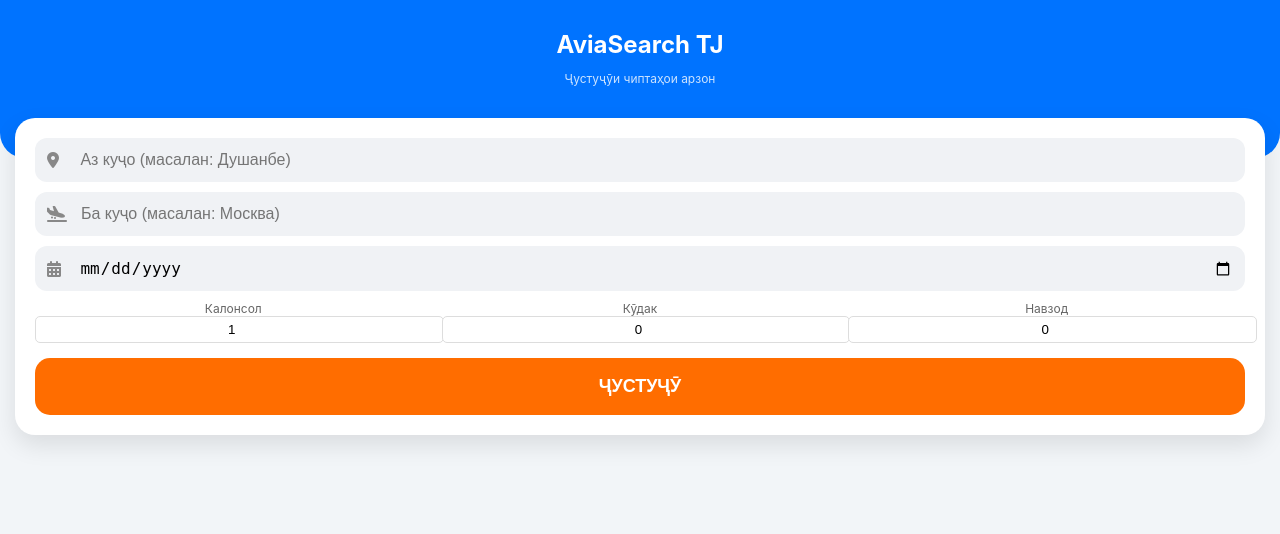
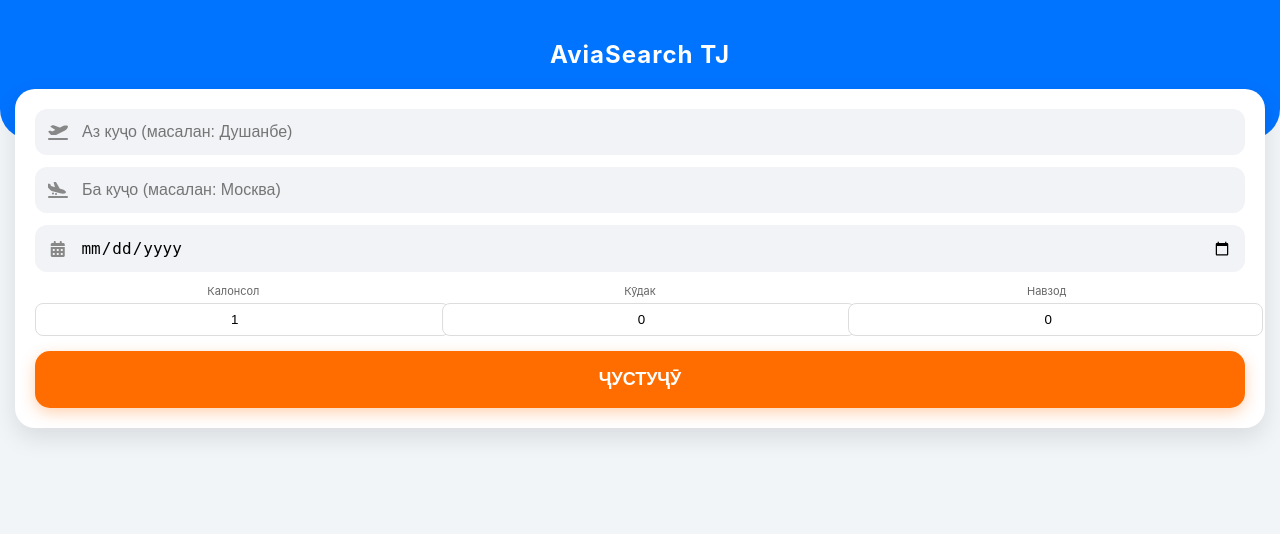
Before and after one commit to OSON-SAVDO/Avia-Search-TJ, a Flask app: page / in a window 1280 px wide. Shown: the top 534 px of the page. Run offline with Flask 3, Linux system fonts and the light colour scheme.

Commit message:
Update index.html

```diff
--- a/templates/index.html
+++ b/templates/index.html
@@ -3,115 +3,185 @@
 <head>
     <meta charset="UTF-8">
     <meta name="viewport" content="width=device-width, initial-scale=1.0, maximum-scale=1.0, user-scalable=no">
-    <title>AviaSearch TJ</title>
+    <title>AviaSearch TJ - Чиптаҳои Арзон</title>
     <link rel="stylesheet" href="https://cdnjs.cloudflare.com/ajax/libs/font-awesome/6.0.0/css/all.min.css">
     <style>
-        :root { --blue: #0073ff; --orange: #ff6d00; --gray: #f2f5f8; }
-        body { font-family: -apple-system, sans-serif; background: var(--gray); margin: 0; padding-bottom: 80px; }
+        :root { --blue: #0073ff; --orange: #ff6d00; --bg: #f2f5f8; --text: #333; }
+        body { font-family: -apple-system, system-ui, sans-serif; background: var(--bg); margin: 0; color: var(--text); padding-bottom: 80px; }
 
-        .app-header { background: var(--blue); color: white; padding: 30px 20px 60px; text-align: center; border-radius: 0 0 25px 25px; }
+        /* Header */
+        .app-header { background: var(--blue); color: white; padding: 40px 20px 70px; text-align: center; border-radius: 0 0 30px 30px; }
+        .app-header h1 { margin: 0; font-size: 24px; letter-spacing: 1px; }
 
-        .search-card { background: white; margin: -40px 15px 20px; padding: 20px; border-radius: 20px; box-shadow: 0 10px 25px rgba(0,0,0,0.1); }
-        .input-group { background: #f0f2f5; border-radius: 12px; padding: 12px; margin-bottom: 10px; display: flex; align-items: center; }
-        .input-group i { color: #888; margin-right: 12px; width: 20px; }
-        .input-group input, .input-group select { border: none; background: transparent; width: 100%; font-size: 16px; outline: none; }
+        /* Search Form */
+        .search-container { background: white; margin: -50px 15px 20px; border-radius: 20px; padding: 20px; box-shadow: 0 10px 25px rgba(0,0,0,0.1); }
+        .field { background: #f1f3f6; border-radius: 12px; padding: 12px; margin-bottom: 12px; display: flex; align-items: center; border: 1px solid transparent; }
+        .field:focus-within { border-color: var(--blue); background: white; }
+        .field i { color: #888; margin-right: 12px; width: 20px; text-align: center; }
+        .field input, .field select { border: none; background: transparent; width: 100%; font-size: 16px; outline: none; font-weight: 500; }
 
-        .passenger-grid { display: grid; grid-template-columns: 1fr 1fr 1fr; gap: 10px; margin-bottom: 15px; }
-        .psg-item { font-size: 12px; color: #666; text-align: center; }
-        .psg-item input { width: 100%; padding: 5px; border-radius: 5px; border: 1px solid #ddd; text-align: center; }
+        .psg-row { display: grid; grid-template-columns: 1fr 1fr 1fr; gap: 10px; margin-bottom: 15px; }
+        .psg-box { text-align: center; font-size: 11px; color: #666; }
+        .psg-box input { width: 100%; padding: 8px; border-radius: 8px; border: 1px solid #ddd; text-align: center; margin-top: 5px; }
 
-        .search-btn { width: 100%; background: var(--orange); color: white; border: none; padding: 18px; border-radius: 15px; font-weight: bold; font-size: 18px; cursor: pointer; }
+        .search-btn { width: 100%; background: var(--orange); color: white; border: none; padding: 18px; border-radius: 15px; font-size: 18px; font-weight: bold; cursor: pointer; transition: 0.2s; box-shadow: 0 5px 15px rgba(255,109,0,0.3); }
+        .search-btn:active { transform: scale(0.98); }
 
-        /* Натиҷаҳо */
-        .flight-card { background: white; margin: 12px; border-radius: 15px; padding: 15px; box-shadow: 0 4px 10px rgba(0,0,0,0.05); }
-        .price-row { display: flex; justify-content: space-between; align-items: center; border-bottom: 1px dashed #eee; padding-bottom: 10px; margin-bottom: 10px; }
-        .price-val { font-size: 20px; font-weight: 900; color: var(--blue); }
+        /* Ticket Card */
+        .flight-card { background: white; margin: 15px; border-radius: 20px; padding: 18px; box-shadow: 0 5px 15px rgba(0,0,0,0.05); border: 1px solid #eee; }
 
-        .route-row { display: flex; justify-content: space-between; align-items: center; }
-        .city-box b { font-size: 18px; display: block; }
-        .city-box span { font-size: 11px; color: #888; }
+        .card-top { display: flex; justify-content: space-between; align-items: center; margin-bottom: 15px; }
+        .airline-info { display: flex; align-items: center; gap: 8px; }
+        .airline-logo { width: 32px; height: 32px; border-radius: 6px; }
+        .airline-name { font-weight: bold; font-size: 14px; color: #555; }
+        .price-tag { font-size: 22px; font-weight: 900; color: var(--blue); }
 
-        .info-badge { font-size: 11px; padding: 4px 8px; border-radius: 5px; margin-top: 10px; display: inline-block; }
+        .route-details { display: flex; justify-content: space-between; align-items: center; margin: 15px 0; }
+        .point { flex: 1; }
+        .point.right { text-align: right; }
+        .code { font-size: 22px; font-weight: 800; display: block; }
+        .city { font-size: 12px; color: #888; }
+        .time { font-size: 14px; font-weight: bold; margin-top: 4px; display: block; }
+
+        .path-visual { flex: 1.5; text-align: center; padding: 0 10px; position: relative; }
+        .duration-text { font-size: 10px; color: #999; margin-bottom: 4px; }
+        .line-container { display: flex; align-items: center; justify-content: center; gap: 4px; }
+        .dot { width: 6px; height: 6px; background: #ccc; border-radius: 50%; }
+        .line { height: 1px; background: #ddd; flex: 1; position: relative; }
+        .fa-plane { color: #ccc; font-size: 12px; }
+
+        .card-bottom { display: flex; justify-content: space-between; align-items: center; margin-top: 15px; padding-top: 12px; border-top: 1px dashed #eee; }
+        .status-badge { font-size: 11px; padding: 4px 10px; border-radius: 20px; font-weight: 600; }
         .direct { background: #e8f5e9; color: #2e7d32; }
         .transfer { background: #fff3e0; color: #e65100; }
 
-        .buy-button { display: block; background: var(--blue); color: white; text-align: center; text-decoration: none; padding: 12px; border-radius: 10px; margin-top: 15px; font-weight: bold; }
+        .baggage-info { font-size: 11px; color: #666; display: flex; align-items: center; gap: 4px; }
+        .has-bag { color: #2e7d32; }
 
-        /* Филтрҳо */
-        .filter-bar { display: flex; overflow-x: auto; padding: 0 15px; gap: 10px; margin-bottom: 10px; }
-        .filter-btn { background: white; border: 1px solid #ddd; padding: 8px 15px; border-radius: 20px; font-size: 13px; white-space: nowrap; }
+        .buy-action { display: block; width: 100%; background: #f0f7ff; color: var(--blue); text-align: center; padding: 12px; border-radius: 12px; text-decoration: none; font-weight: bold; margin-top: 15px; transition: 0.3s; }
+        .buy-action:hover { background: var(--blue); color: white; }
+
+        /* Filters */
+        .filter-scroll { display: flex; overflow-x: auto; padding: 5px 15px; gap: 10px; margin-bottom: 10px; scrollbar-width: none; }
+        .filter-item { background: white; border: 1px solid #ddd; padding: 8px 16px; border-radius: 20px; font-size: 13px; white-space: nowrap; cursor: pointer; }
+        .filter-item.active { background: var(--blue); color: white; border-color: var(--blue); }
+
+        /* Loading */
+        #loader { display: none; text-align: center; padding: 20px; }
     </style>
 </head>
 <body>
 
     <div class="app-header">
-    <h2 style="margin:0">AviaSearch TJ</h2>
-    <p style="font-size:12px; opacity:0.8">Ҷустуҷӯи чиптаҳои арзон</p>
+        <h1>AviaSearch TJ</h1>
     </div>
 
-<div class="search-card">
-    <form action="/search" method="post">
-        <div class="input-group">
-            <i class="fas fa-map-marker-alt"></i>
+    <div class="search-container">
+        <form action="/search" method="post" id="searchForm">
+            <div class="field">
+                <i class="fas fa-plane-departure"></i>
                 <input type="text" name="from_city" placeholder="Аз куҷо (масалан: Душанбе)" required>
             </div>
-        <div class="input-group">
+            <div class="field">
                 <i class="fas fa-plane-arrival"></i>
                 <input type="text" name="to_city" placeholder="Ба куҷо (масалан: Москва)" required>
             </div>
-        <div class="input-group">
+            <div class="field">
                 <i class="fas fa-calendar-alt"></i>
                 <input type="date" name="depart_date" required>
             </div>
 
-        <div class="passenger-grid">
-            <div class="psg-item">Калонсол<input type="number" name="adults" value="1" min="1"></div>
-            <div class="psg-item">Кӯдак<input type="number" name="children" value="0" min="0"></div>
-            <div class="psg-item">Навзод<input type="number" name="infants" value="0" min="0"></div>
+            <div class="psg-row">
+                <div class="psg-box">Калонсол<input type="number" name="adults" value="1" min="1"></div>
+                <div class="psg-box">Кӯдак<input type="number" name="children" value="0" min="0"></div>
+                <div class="psg-box">Навзод<input type="number" name="infants" value="0" min="0"></div>
             </div>
 
             <button type="submit" class="search-btn">ҶУСТУҶӮ</button>
         </form>
+
+        <div id="loader">
+            <i class="fas fa-plane fa-spin" style="font-size: 24px; color: var(--blue); margin-bottom: 10px;"></i>
+            <p style="font-size: 13px; color: #666;">Нархҳои арзонро меҷӯем...</p>
+        </div>
     </div>
 
     {% if flights %}
-<div class="filter-bar">
-    <button class="filter-btn">Арзонтарин</button>
-    <button class="filter-btn">Бе пересадка</button>
-    <button class="filter-btn">Бо багаж</button>
+    <div class="filter-scroll">
+        <div class="filter-item active">Ҳама</div>
+        <div class="filter-item">Арзонтарин</div>
+        <div class="filter-item">Бе таваққуф</div>
+        <div class="filter-item">Бо багаж</div>
     </div>
 
-<div class="results">
+    <div class="results-list">
         {% for f in flights %}
         <div class="flight-card">
-        <div class="price-row">
-            <span style="font-size:12px; color:#666">{{ f.airline }}</span>
-            <span class="price-val">{{ f.price }} TJS</span>
+            <div class="card-top">
+                <div class="airline-info">
+                    <img src="https://pics.avs.io/al_base/64/64/{{ f.airline }}.png" class="airline-logo" alt="logo">
+                    <span class="airline-name">{{ f.airline }}</span>
                 </div>
-        <div class="route-row">
-            <div class="city-box">
-                <b>{{ origin }}</b>
-                <span>{{ f.date }}</span>
+                <span class="price-tag">{{ f.price }} TJS</span>
             </div>
-            <div style="text-align:center; color:#ccc">
-                <i class="fas fa-plane" style="font-size:12px"></i>
-                <div style="font-size:10px; color:#999">{{ f.duration // 60 }}с {{ f.duration % 60 }}м</div>
+
+            <div class="route-details">
+                <div class="point">
+                    <span class="code">{{ origin }}</span>
+                    <span class="city">Оғоз</span>
+                    <span class="time">{{ f.time }}</span>
                 </div>
-            <div class="city-box" style="text-align:right">
-                <b>{{ destination }}</b>
-                <span>{{ f.time }}</span>
+
+                <div class="path-visual">
+                    <div class="duration-text">{{ f.duration // 60 }}с {{ f.duration % 60 }}м</div>
+                    <div class="line-container">
+                        <div class="dot"></div>
+                        <div class="line"></div>
+                        <i class="fas fa-plane"></i>
+                        <div class="line"></div>
+                        <div class="dot"></div>
+                    </div>
+                    <div class="status-badge {% if f.transfers == 0 %}direct{% else %}transfer{% endif %}" style="margin-top: 8px; display: inline-block;">
+                        {% if f.transfers == 0 %}Бе таваққуф{% else %}{{ f.transfers }} таваққуф{% endif %}
                     </div>
                 </div>
 
-        <div class="info-badge {% if f.transfers == 0 %}direct{% else %}transfer{% endif %}">
-            {% if f.transfers == 0 %}Бе пересадка{% else %}{{ f.transfers }} пересадка{% endif %}
+                <div class="point right">
+                    <span class="code">{{ destination }}</span>
+                    <span class="city">Расидан</span>
+                    <span class="time">--:--</span>
+                </div>
             </div>
 
-        <a href="{{ f.buy_url }}" class="buy-button" target="_blank">ХАРИДАН ДАР AVIASALES</a>
+            <div class="card-bottom">
+                <div class="baggage-info {% if f.has_baggage %}has-bag{% endif %}">
+                    {% if f.has_baggage %}
+                        <i class="fas fa-suitcase"></i> Багаж дорад
+                    {% else %}
+                        <i class="fas fa-shopping-bag"></i> Танҳо дастбор
+                    {% endif %}
+                </div>
+                <div style="font-size: 11px; color: #999;">Сана: {{ f.date }}</div>
+            </div>
+
+            <a href="{{ f.buy_url }}" class="buy-action" target="_blank">ХАРИДАН ДАР AVIASALES</a>
         </div>
         {% endfor %}
     </div>
     {% endif %}
 
+    {% if error %}
+    <div style="text-align: center; padding: 20px; color: #e53935;">
+        <i class="fas fa-exclamation-circle" style="font-size: 30px; margin-bottom: 10px;"></i>
+        <p>{{ error }}</p>
+    </div>
+    {% endif %}
+
+    <script>
+        document.getElementById('searchForm').onsubmit = function() {
+            document.querySelector('.search-btn').style.display = 'none';
+            document.getElementById('loader').style.display = 'block';
+        };
+    </script>
 </body>
 </html>
```
Lines whose indentation alone changed are shown as unchanged.
